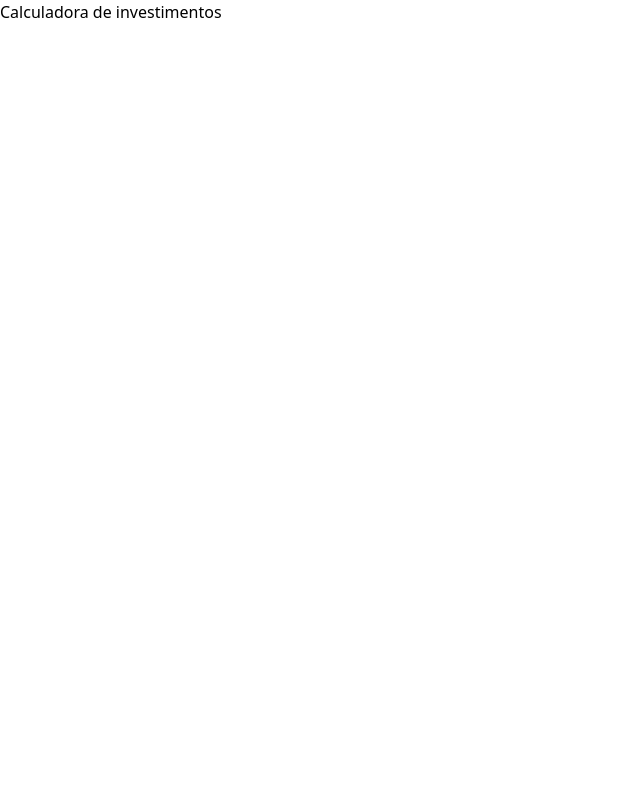
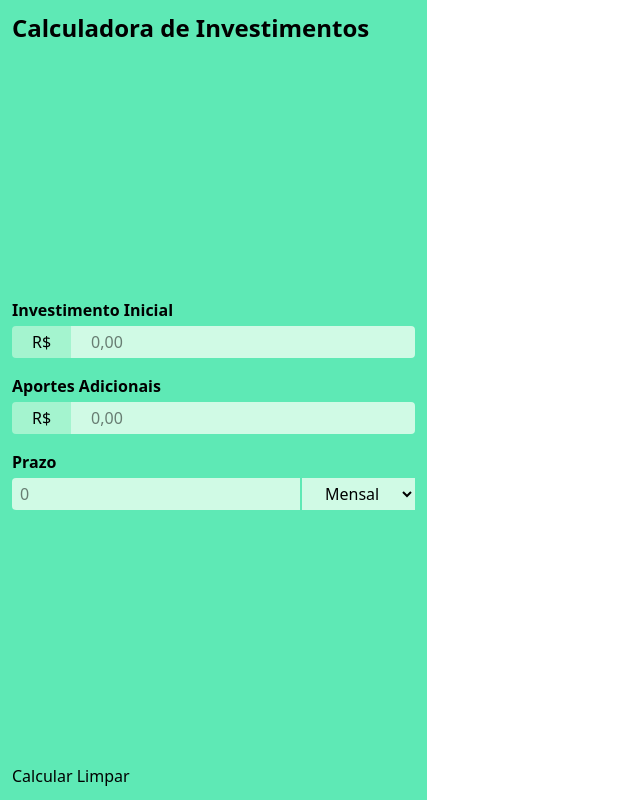
Before and after one commit to JaegerArtur/Projeto-Calculadora-Investimentos, a website built with Vite: page index.html in a window 1280 px wide. Shown: the whole page, without its empty margins (0-640 px from the left). Built offline with nearby package versions, Linux system fonts and the light colour scheme.

Commit message:
Update index.html

```diff
--- a/index.html
+++ b/index.html
@@ -6,7 +6,63 @@
     <title>Calculadora de Investimentos</title>
     <link rel="stylesheet" href="./src/style.css" />
   </head>
-  <body>
-    <h1 class="">Calculadora de investimentos</h1>
+  <body class="h-[100dvh] grid grid-cols-3 grid-rows-2">
+    <aside class="p-3 flex flex-col justify-between bg-emerald-300 row-span-2">
+      <h1 class="font-bold text-2xl">Calculadora de Investimentos</h1>
+      <form class="flex flex-col gap-4 justify-center" action="">
+        <div>
+          <label for="initial-amount" class="font-bold"
+            >Investimento Inicial</label
+          >
+          <div class="flex w-full mt-1">
+            <p class="px-5 py-1 bg-emerald-200 rounded-l-sm">R$</p>
+            <input
+              class="px-5 py-1 bg-emerald-100 w-full rounded-r-sm"
+              type="text"
+              placeholder="0,00"
+              id="initial-amount"
+            />
+          </div>
+        </div>
+        <div>
+          <label for="additional-apports" class="font-bold"
+            >Aportes Adicionais</label
+          >
+          <div class="flex w-full mt-1">
+            <p class="px-5 py-1 bg-emerald-200 rounded-l-sm">R$</p>
+            <input
+              class="px-5 py-1 bg-emerald-100 w-full rounded-r-sm"
+              type="text"
+              placeholder="0,00"
+              id="additional-apports"
+            />
+          </div>
+        </div>
+        <div>
+          <label for="evaluation-period" class="font-bold">Prazo</label>
+          <div class="flex w-full mt-1 gap-0.5">
+            <input
+              class="px-2 py-1 bg-emerald-100 w-full rounded-l-sm"
+              type="text"
+              placeholder="0"
+              id="evaluation-period"
+            />
+            <select
+              class="bg-emerald-100 w-2/5 text-center py-1 border-0"
+              name="period-type"
+              id="period-type"
+            >
+              <option value="monthly">Mensal</option>
+              <option value="yearly">Anual</option>
+            </select>
+          </div>
+        </div>
+      </form>
+      <div>
+        <button>Calcular</button>
+        <button>Limpar</button>
+      </div>
+    </aside>
+    <main></main>
   </body>
 </html>
```
